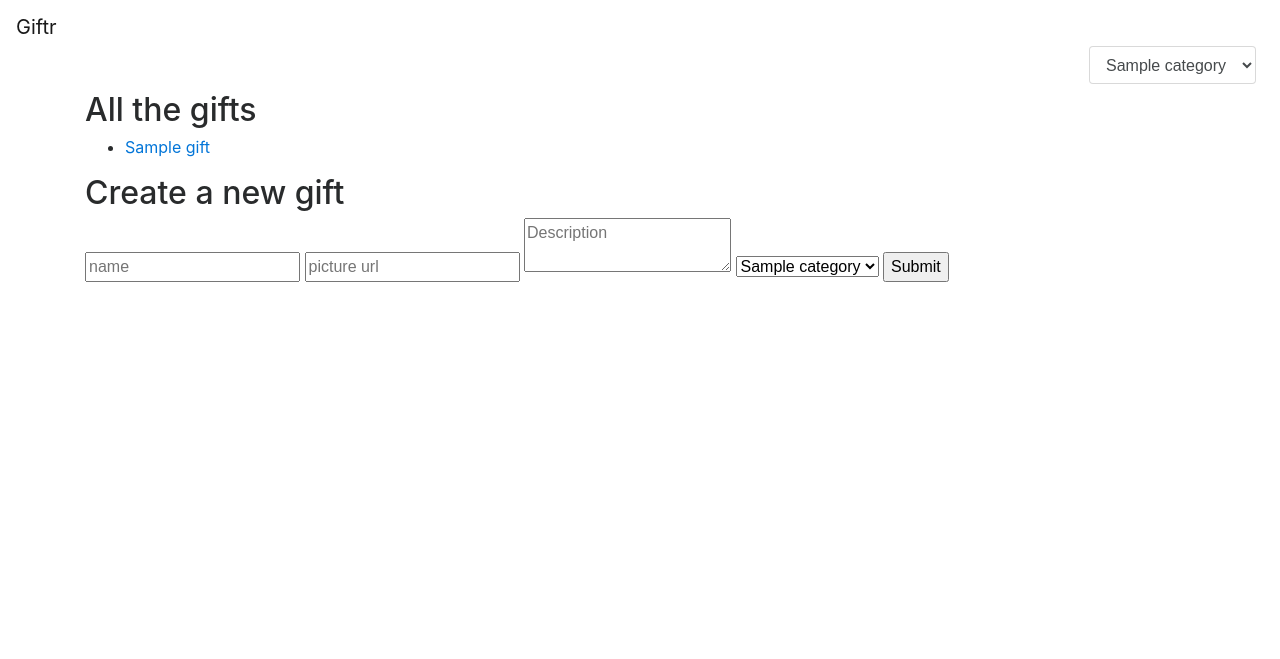
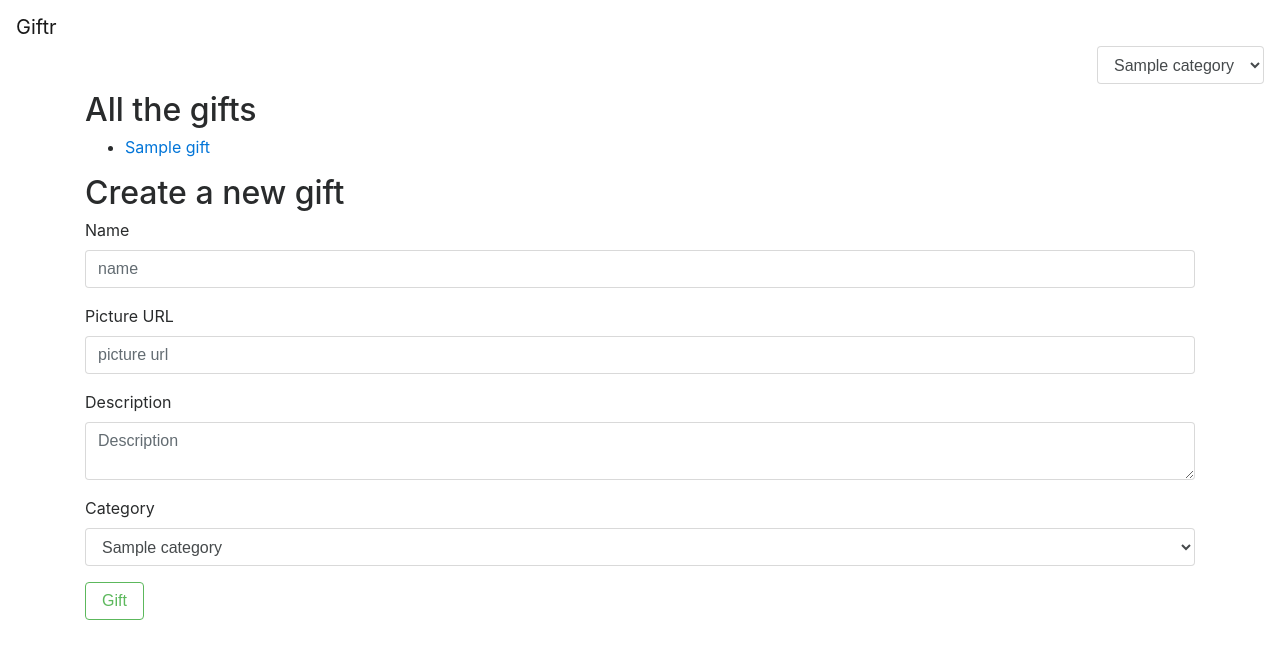
Before and after one commit to Zinston/giftr, a Flask app: page / in a window 1280 px wide. Shown: the top 659 px of the page. Run offline with Flask 2, Linux system fonts and the light colour scheme; tables that the repository leaves empty hold one stand-in row (values such as "Sample post"); some libraries are stand-ins or nearby versions.

Commit message:
Style "add gift" form with Bootstrap.

```diff
--- a/templates/gifts.html
+++ b/templates/gifts.html
@@ -2,7 +2,7 @@
 
 {% block nav %}
 <form class="form-inline justify-content-center ml-auto">
-	<select class="form-control mr-2" name="cat" onchange='this.form.submit();'>
+	<select class="form-control" name="cat" onchange='this.form.submit();'>
 			{% for category in categories %}
 			{% if req_cat and req_cat.id == category.id %}
 			<option value="{{ category.id }}" selected>{{ category.name }}</option>
@@ -33,15 +33,31 @@
 <section id="post">
 	<h2>Create a new gift</h2>
 	<form method='POST' action="{{ url_for('add_gift') }}">
-    	<input type='text' name='name' placeholder='name'>
-    	<input type='text' name='picture' placeholder='picture url'>
-    	<textarea name='description' placeholder='Description'></textarea>
-    	<select name="category">
-    		{% for category in categories %}
-    		<option value="{{ category.id }}">{{ category.name }}</option>
-    		{% endfor %}
-    	</select>
-        <input type='submit'>
+		<div class="form-group">
+			<label for="name">Name</label>
+	    	<input id="name" class="form-control" type='text' name='name' placeholder='name'>
+	    </div>
+
+	    <div class="form-group">
+	    	<label for="picture">Picture URL</label>
+	    	<input id="picture" class="form-control" type='text' name='picture' placeholder='picture url'>
+	    </div>
+
+	    <div class="form-group">
+	    	<label for="description">Description</label>
+	    	<textarea id="description" class="form-control" name='description' placeholder='Description'></textarea>
+	    </div>
+
+	    <div class="form-group">
+	    	<label for="category">Category</label>
+	    	<select id="category" class="form-control" name="category">
+	    		{% for category in categories %}
+	    		<option value="{{ category.id }}">{{ category.name }}</option>
+	    		{% endfor %}
+	    	</select>
+	    </div>
+
+        <button class="btn btn-outline-success mt-2 mt-xl-0" type="submit">Gift</button>
     </form>
 </section>
 {% endblock %}
```
